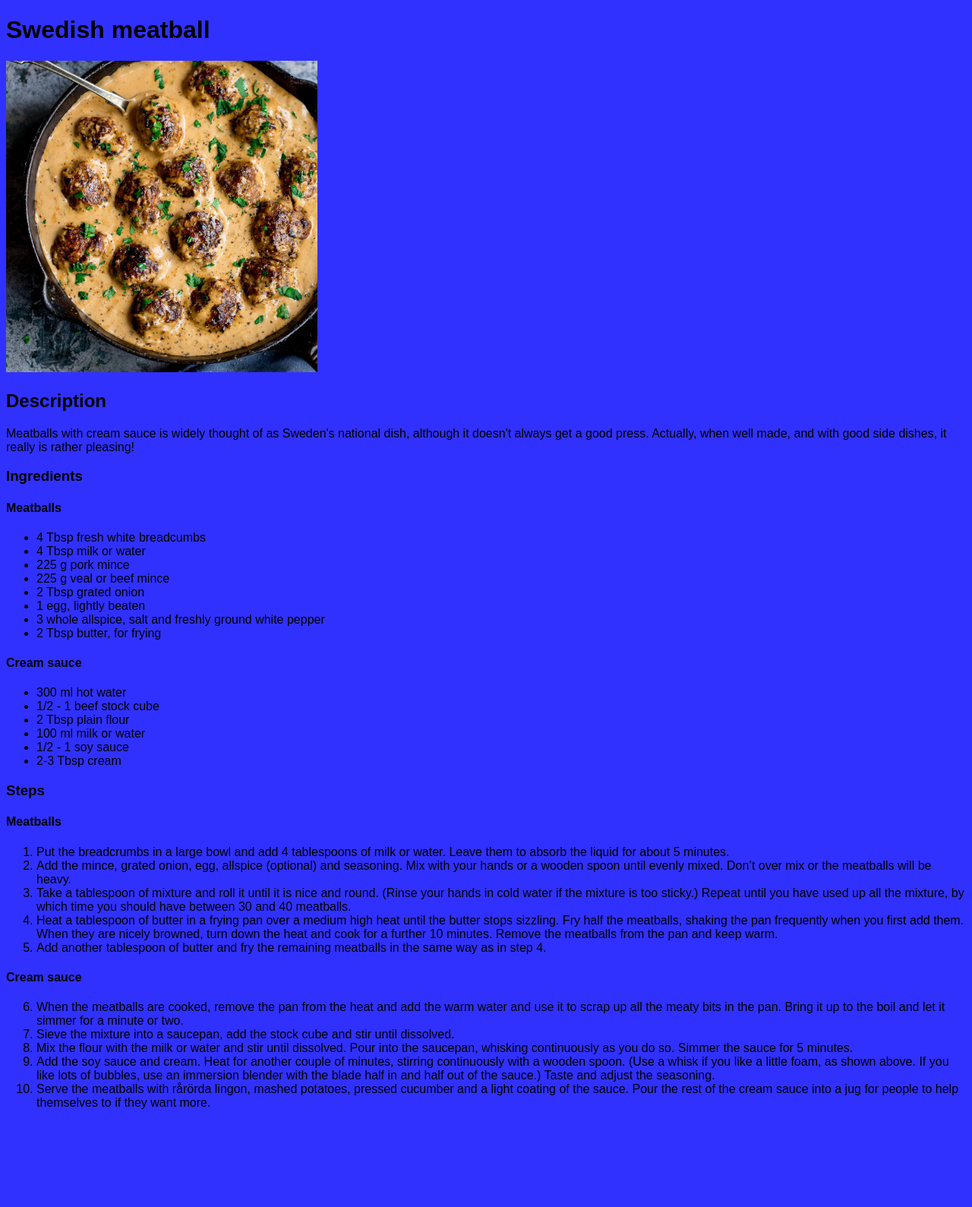
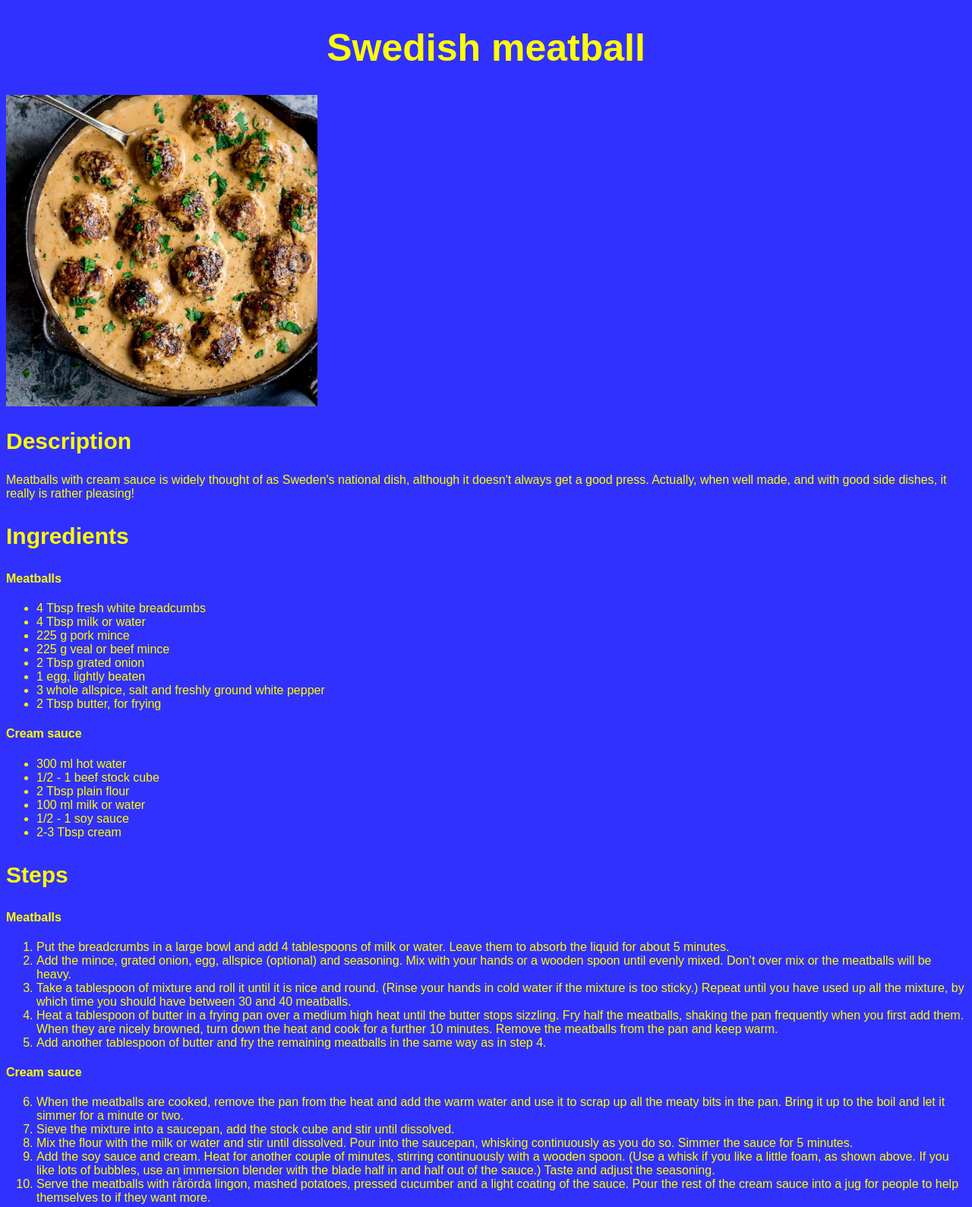
Before and after one commit to willycode/odin-recipes, a plain HTML site: page recipes/meatballs.html in a window 1280 px wide. Shown: the whole page at 76% size. Before the commit the page ends 1477 px from the top, so only its background shows below. Drawn offline with Linux system fonts and the light colour scheme; files that its build step writes are made by us from their sources.

Commit message:
add styling to meatballs page and classes to elements

```diff
--- a/recipes/meatballs.html
+++ b/recipes/meatballs.html
@@ -1,19 +1,19 @@
 <!DOCTYPE html>
 <html lang="en">
 <head>
-    <link rel="stylesheet" href="styles.css">
+    <link rel="stylesheet" href="../styles.css">
     <meta charset="UTF-8">
     <meta name="viewport" content="width=device-width, initial-scale=1.0">
     <title>Swedish meatballs</title>
 </head>
 <body>
-    <h1>Swedish meatball</h1>
-    <img src="../img/swedishmeatballs.jpg" alt="Meatballs" height="410" width="410">
-    <h2>Description</h2>
-    <p>Meatballs with cream sauce is widely thought of as Sweden's national dish, although it doesn't always get a good press. Actually, when well made, and with good side dishes, it really is rather pleasing!</p>
-    <h3>Ingredients</h3>
+    <h1 class="title">Swedish meatball</h1>
+    <img class="image" src="../img/swedishmeatballs.jpg" alt="Meatballs" height="410" width="410">
+    <h2 class="cooking about">Description</h2>
+    <p class="info">Meatballs with cream sauce is widely thought of as Sweden's national dish, although it doesn't always get a good press. Actually, when well made, and with good side dishes, it really is rather pleasing!</p>
+    <h3 class="cooking stuff">Ingredients</h3>
     <h4>Meatballs</h4>
-    <ul>
+    <ul class="ingredients list">
         <li>4 Tbsp fresh white breadcumbs</li>
         <li>4 Tbsp milk or water</li>
         <li>225 g pork mince</li>
@@ -24,7 +24,7 @@
         <li>2 Tbsp butter, for frying</li>
     </ul>
     <h4>Cream sauce</h4>
-    <ul>
+    <ul class="ingredients list">
         <li>300 ml hot water</li>
         <li>1/2 - 1 beef stock cube</li>
         <li>2 Tbsp plain flour</li>
@@ -32,9 +32,9 @@
         <li>1/2 - 1 soy sauce</li>
         <li>2-3 Tbsp cream</li>
     </ul>
-    <h3>Steps</h3>
+    <h3 class="cooking steps">Steps</h3>
     <h4>Meatballs</h4>
-    <ol>
+    <ol class="steps list">
         <li>Put the breadcrumbs in a large bowl and add 4 tablespoons of milk or water. Leave them to absorb the liquid for about 5 minutes.</li>
         <li>Add the mince, grated onion, egg, allspice (optional) and seasoning. Mix with your hands or a wooden spoon until evenly mixed. Don’t over mix or the meatballs will be heavy.</li>
         <li>Take a tablespoon of mixture and roll it until it is nice and round. (Rinse your hands in cold water if the mixture is too sticky.) Repeat until you have used up all the mixture, by which time you should have between 30 and 40 meatballs.</li>
@@ -42,7 +42,7 @@
         <li>Add another tablespoon of butter and fry the remaining meatballs in the same way as in step 4.</li>
     </ol>
     <h4>Cream sauce</h4>
-    <ol start="6">
+    <ol class="steps list" start="6">
         <li>When the meatballs are cooked, remove the pan from the heat and add the warm water and use it to scrap up all the meaty bits in the pan. Bring it up to the boil and let it simmer for a minute or two.</li>
         <li>Sieve the mixture into a saucepan, add the stock cube and stir until dissolved.</li>
         <li>Mix the flour with the milk or water and stir until dissolved. Pour into the saucepan, whisking continuously as you do so. Simmer the sauce for 5 minutes.</li>
--- a/styles.css
+++ b/styles.css
@@ -11,7 +11,22 @@ body {
 
 .title {
     color: yellow;
-    font-weight: bold;
-    font-size: 48px;
+    font-weight: bolder;
+    font-size: 50px;
     text-align: center;
 }
+
+.cooking {
+    color: yellow;
+    font-size: 30px;
+    font-weight: bold;
+}
+
+.info,.list {
+    color: yellow;
+}
+
+h4 {
+    color: yellow;
+    font-weight: bold;
+}
```
